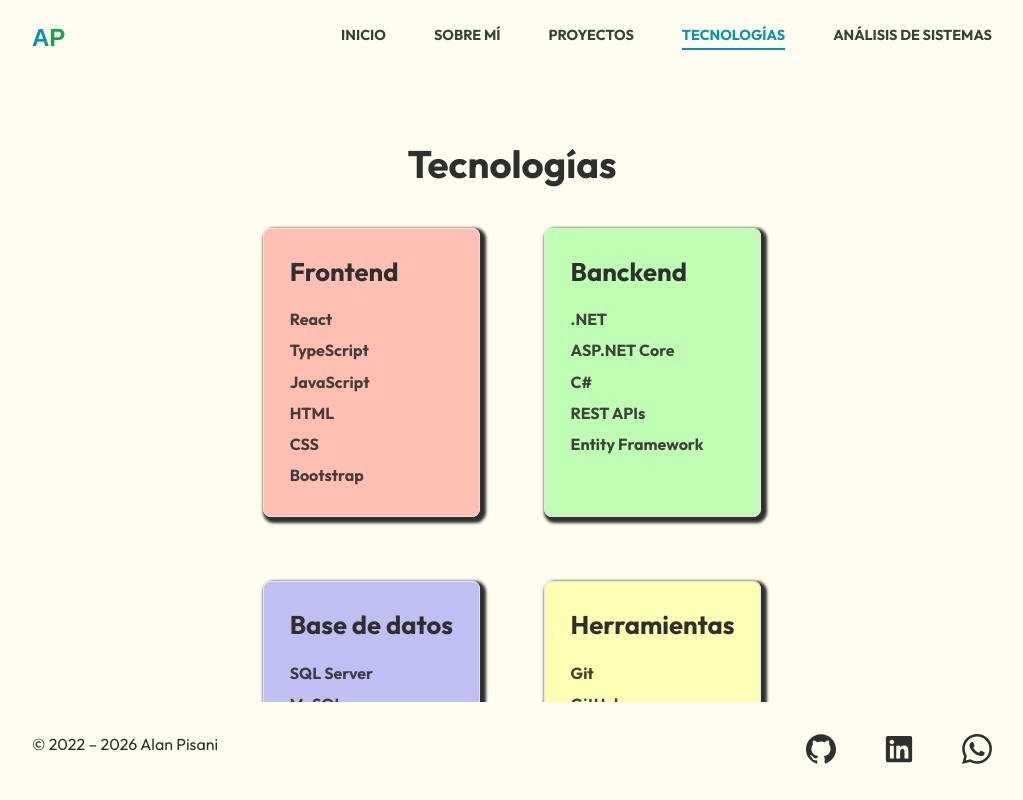
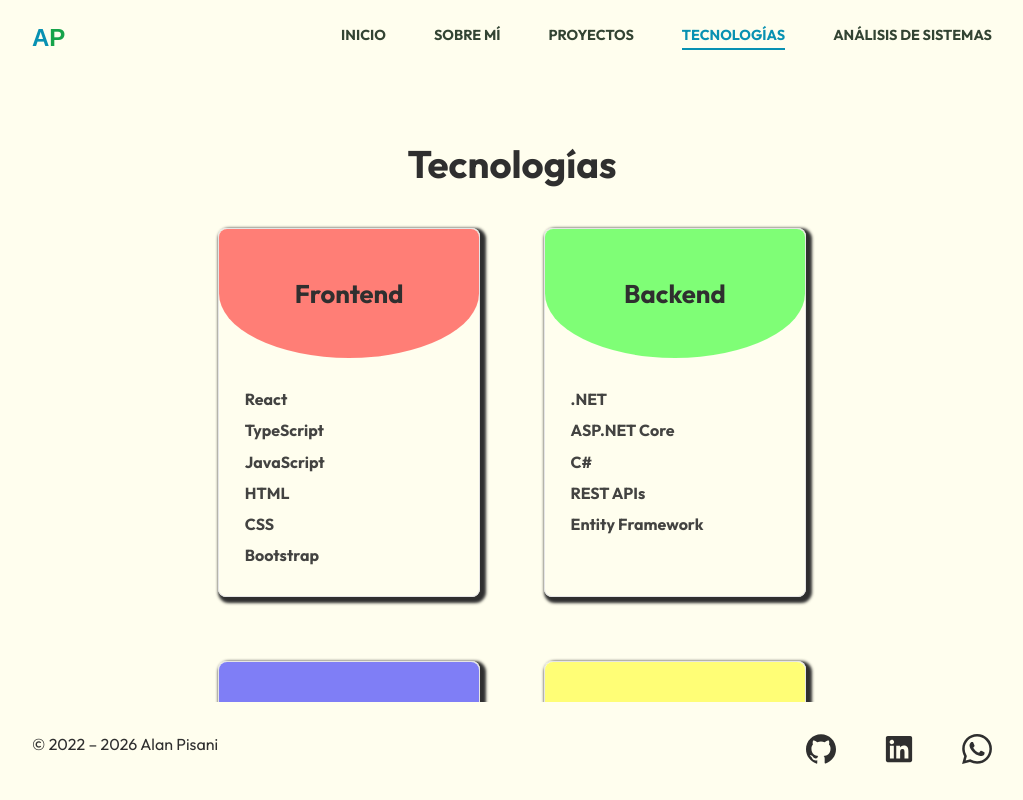
Before and after one commit to alanpisani/portfolio-2026, a React (Vite) app: page / in a window 1280 px wide. Both pictures are taken after a click on the button "TECNOLOGÍAS". Shown: the top 800 px of the page, without its empty margins (128-1151 px from the left). Built offline with nearby package versions, Linux system fonts and the light colour scheme.

Commit message:
tech cards mejorados

```diff
--- a/src/components/Footer/Footer.tsx
+++ b/src/components/Footer/Footer.tsx
@@ -1,7 +1,7 @@
 import "../Footer/Footer.css";
-import { SiGithub, SiWhatsapp } from "react-icons/si";
-import { FaLinkedin } from "react-icons/fa";
+
 import { useScrolled } from "../../utils/scrolled";
+import { footerData } from "../../data/footerData";
 
 export default function Footer() {
   const actualYear = new Date().getFullYear();
@@ -13,27 +13,16 @@ export default function Footer() {
       <div className="footer-inner">
         <p>© 2022 – {actualYear} Alan Pisani</p>
         <div className="footer-icons">
-          <a
-            href="https://github.com/alanpisani"
-            target="_blank"
-            rel="noopener noreferrer"
-          >
-            <SiGithub size={30} className="footer-icon" color="var(--text)" />
-          </a>
-          <a
-            href="https://www.linkedin.com/in/alan-pisani/"
-            target="_blank"
-            rel="noopener noreferrer"
-          >
-            <FaLinkedin size={30} className="footer-icon" color="var(--text)" />
-          </a>
-          <a
-            href="https://w.app/alanpisani"
-            target="_blank"
-            rel="noopener noreferrer"
-          >
-            <SiWhatsapp size={30} className="footer-icon" color="var(--text)" />
-          </a>
+          {footerData.map((icon, index) => (
+            <a
+              href={icon.href}
+              target="_blank"
+              rel="noopener noreferrer"
+              key={index}
+            >
+              <icon.icon size={30} className="footer-icon" color="var(--text)" />
+            </a>
+          ))}
         </div>
       </div>
     </footer>
--- a/src/components/Main/sections/Technologies/TechCard/TechCard.tsx
+++ b/src/components/Main/sections/Technologies/TechCard/TechCard.tsx
@@ -1,10 +1,13 @@
 import type { techCardType } from "../../../../../types/TechCardType";
-import "../TechCard/techCard.css"
+import "../TechCard/techCard.css";
 
 export default function TechCard(props: techCardType) {
   return (
     <div className="tech-card">
-      <h3>{props.branch}</h3>
+      <div className="tech-card-title-container">
+        <h3>{props.branch}</h3>
+      </div>
+
       <ul>
         {props.techs.map((tech, index) => (
           <li key={index}>{tech}</li>
--- a/src/components/Main/sections/Technologies/TechCard/techCard.css
+++ b/src/components/Main/sections/Technologies/TechCard/techCard.css
@@ -1,23 +1,31 @@
 .tech-card {
     border: 1px solid #e5e5e5;
     border-radius: 8px;
-    padding: 1.6rem;
-    background: #fff;
+
     transition: transform 0.15s ease, box-shadow 0.15s ease;
     box-shadow: var(--box-shadow);
 }
 
 .tech-card:hover {
-    transform: translateY(-3px);
+    transform: scale(1.05);
 }
 
-.tech-card h3 {
-    margin-bottom: 1rem;
+.tech-card-title-container{
+    border-radius: 1rem;
+    border-bottom-left-radius: 100%;
+    border-bottom-right-radius: 100%;
+}
+
+.tech-card-title-container h3 {
+    width: 100%;
+
+    text-align: center;
+    padding: 3rem;
 }
 
 .tech-card ul {
+    padding: 1.6rem;
     list-style: none;
-    padding: 0;
     margin: 0;
 }
 
@@ -28,18 +36,18 @@
 
 }
 
-.tech-card:nth-child(1) {
-    background-color: rgba(255, 0, 0, .25);
+.tech-card:nth-child(1) .tech-card-title-container {
+    background-color: rgba(255, 0, 0, .5);
 }
 
-.tech-card:nth-child(2) {
-    background-color: rgba(0, 255, 0, .25);
+.tech-card:nth-child(2) .tech-card-title-container {
+    background-color: rgba(0, 255, 0, .5);
 }
 
-.tech-card:nth-child(3) {
-    background-color: rgba(0, 0, 255, .25);
+.tech-card:nth-child(3) .tech-card-title-container {
+    background-color: rgba(0, 0, 255, .5);
 }
 
-.tech-card:nth-child(4) {
-    background-color: rgba(255, 255, 0, .25);
+.tech-card:nth-child(4) .tech-card-title-container {
+    background-color: rgba(255, 255, 0, .5);
 }
--- /dev/null
+++ b/src/data/footerData.ts
@@ -0,0 +1,17 @@
+import { FaLinkedin } from "react-icons/fa";
+import { SiGithub, SiWhatsapp } from "react-icons/si";
+
+export const footerData = [
+  {
+    icon: SiGithub,
+    href: "https://github.com/alanpisani",
+  },
+  {
+    icon: FaLinkedin,
+    href: "https://www.linkedin.com/in/alan-pisani/",
+  },
+  {
+    icon: SiWhatsapp,
+    href: "https://wa.me/+541130852108?text=Buenas,%20que%20tal?",
+  },
+];
--- a/src/data/technologiesData.ts
+++ b/src/data/technologiesData.ts
@@ -6,7 +6,7 @@ export const technologiesData: techCardType[] = [
     techs: ["React", "TypeScript", "JavaScript", "HTML", "CSS", "Bootstrap"],
   },
   {
-    branch: "Banckend",
+    branch: "Backend",
     techs: [".NET", "ASP.NET Core", "C#", "REST APIs", "Entity Framework"],
   },
   {
```
